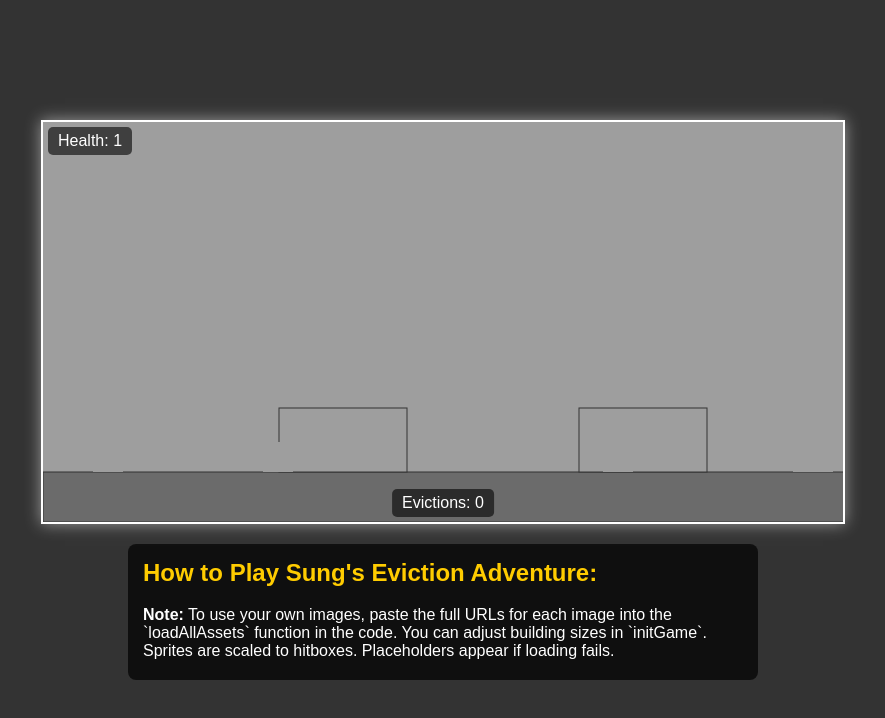
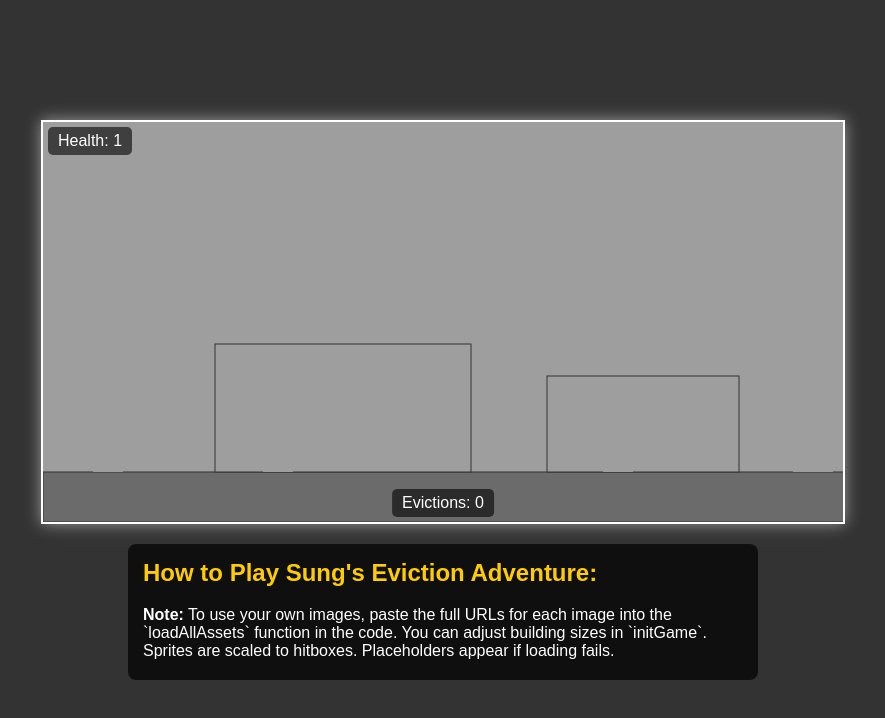
Before and after one commit to JohnCelery/Sung, a plain HTML site: page index.html in a window 1280 px wide. Shown: the whole page, without its empty margins (197-1082 px from the left). Drawn offline with Linux system fonts and the light colour scheme.

Commit message:
Remove skyline background and enlarge vehicles

```diff
--- a/script.js
+++ b/script.js
@@ -26,7 +26,6 @@
             courthouse: null,
             platformTexture1: null,
             platformTexture2: null,
-            skyline: null,
             background: null
         };
         let assetsToLoad = 0;
@@ -161,7 +160,6 @@
             const judgeGavelUpImageUrl = "https://cdn.glitch.global/011db0f0-56c6-48a7-a8b0-27f2425e6bf7/judge_gavel_up.png?v=1747832367574";
             const judgeGavelDownImageUrl = "https://cdn.glitch.global/011db0f0-56c6-48a7-a8b0-27f2425e6bf7/judge_gavel_down.png?v=1747832359174";
             const backgroundUrl = "https://cdn.glitch.global/55dda445-084e-4331-804f-1d4d30d68359/background2.png?v=1747848722965";
-            const skylineImageUrl = "https://cdn.glitch.global/011db0f0-56c6-48a7-a8b0-27f2425e6bf7/skyline.png?v=1747834687120";
             const apartment1Url = "https://cdn.glitch.global/011db0f0-56c6-48a7-a8b0-27f2425e6bf7/apartment5.png?v=1747834222439";
             const apartment2Url = "https://cdn.glitch.global/011db0f0-56c6-48a7-a8b0-27f2425e6bf7/apartment4.png?v=1747834188867";
             const apartment3Url = "https://cdn.glitch.global/011db0f0-56c6-48a7-a8b0-27f2425e6bf7/apartment3.png?v=1747834182727";
@@ -177,7 +175,6 @@
             const judgeGavelUpPlaceholder = `https://placehold.co/${JUDGE_WIDTH}x${JUDGE_HEIGHT}/8A2BE2/FFFFFF?text=J_Up`;
             const judgeGavelDownPlaceholder = `https://placehold.co/${JUDGE_WIDTH}x${JUDGE_HEIGHT}/6A0DAD/FFFFFF?text=J_Down`;
             const backgroundPlaceholder = `https://placehold.co/${GAME_WIDTH}x${GAME_HEIGHT}/000000/FFFFFF?text=BG`;
-            const skylinePlaceholder = `https://placehold.co/${GAME_WIDTH}x${GAME_HEIGHT-GROUND_LEVEL}/4A4E69/FFFFFF?text=Skyline`;
             const apartment1Placeholder = `https://placehold.co/150x250/8C7853/FFFFFF?text=Apt1`;
             const apartment2Placeholder = `https://placehold.co/180x220/757575/FFFFFF?text=Apt2`;
             const apartment3Placeholder = `https://placehold.co/160x280/A0522D/FFFFFF?text=Apt3`;
@@ -192,7 +189,6 @@
             loadImage(judgeGavelUpImageUrl, 'judgeGavelUpImage', judgeGavelUpPlaceholder);
             loadImage(judgeGavelDownImageUrl, 'judgeGavelDownImage', judgeGavelDownPlaceholder);
             loadImage(backgroundUrl, 'background', backgroundPlaceholder);
-            loadImage(skylineImageUrl, 'skyline', skylinePlaceholder);
             loadImage(apartment1Url, 'apartment1', apartment1Placeholder);
             loadImage(apartment2Url, 'apartment2', apartment2Placeholder);
             loadImage(apartment3Url, 'apartment3', apartment3Placeholder);
@@ -230,9 +226,15 @@
         }
 
         function adjustVehiclePlatform(p) {
-            p.displayWidth = 128;
-            p.displayHeight = 64;
-            p.width = 128;
+            let scale = 1;
+            if (p.imgKey === 'platformTexture1') {
+                scale = 2; // ambulance
+            } else if (p.imgKey === 'platformTexture2') {
+                scale = 1.5; // police
+            }
+            p.displayWidth = 128 * scale;
+            p.displayHeight = 64 * scale;
+            p.width = 128 * scale;
             p.height = 20;
             p.anchorX = 0.5;
             p.anchorY = 0;
@@ -571,24 +573,6 @@
                 ctx.fillRect(0, 0, GAME_WIDTH, GAME_HEIGHT);
             }
 
-            if (assets.skyline && assets.skyline.complete && assets.skyline.naturalHeight !== 0) {
-                const skylineParallaxFactor = 0.1;
-                const skylineImgWidth = assets.skyline.naturalWidth;
-                const skylineImgHeight = GAME_HEIGHT - GROUND_LEVEL + 50;
-
-                let startX = (-cameraX * skylineParallaxFactor) % skylineImgWidth;
-                // Ensure startX is negative or zero to correctly tile from left
-                if (startX > 0) {
-                    startX -= skylineImgWidth;
-                }
-
-                for (let i = 0; (startX + i * skylineImgWidth) < GAME_WIDTH; i++) {
-                    ctx.drawImage(assets.skyline, startX + i * skylineImgWidth, 0, skylineImgWidth, skylineImgHeight);
-                }
-            } else {
-                ctx.fillStyle = '#4a4e69';
-                ctx.fillRect(0, 0, GAME_WIDTH, GAME_HEIGHT - GROUND_LEVEL + 50);
-            }
 
             backgroundElements.forEach(element => {
                 if (element.img && element.img.complete && element.img.naturalHeight !== 0) {
--- a/style.css
+++ b/style.css
@@ -14,7 +14,7 @@
             border: 2px solid #fff;
             box-shadow: 0 0 15px rgba(255, 255, 255, 0.5);
             position: relative;
-            background-color: #5c5c5c; /* Fallback if skyline doesn't cover everything */
+            background-color: #5c5c5c;
             overflow: hidden;
         }
         canvas {
```
